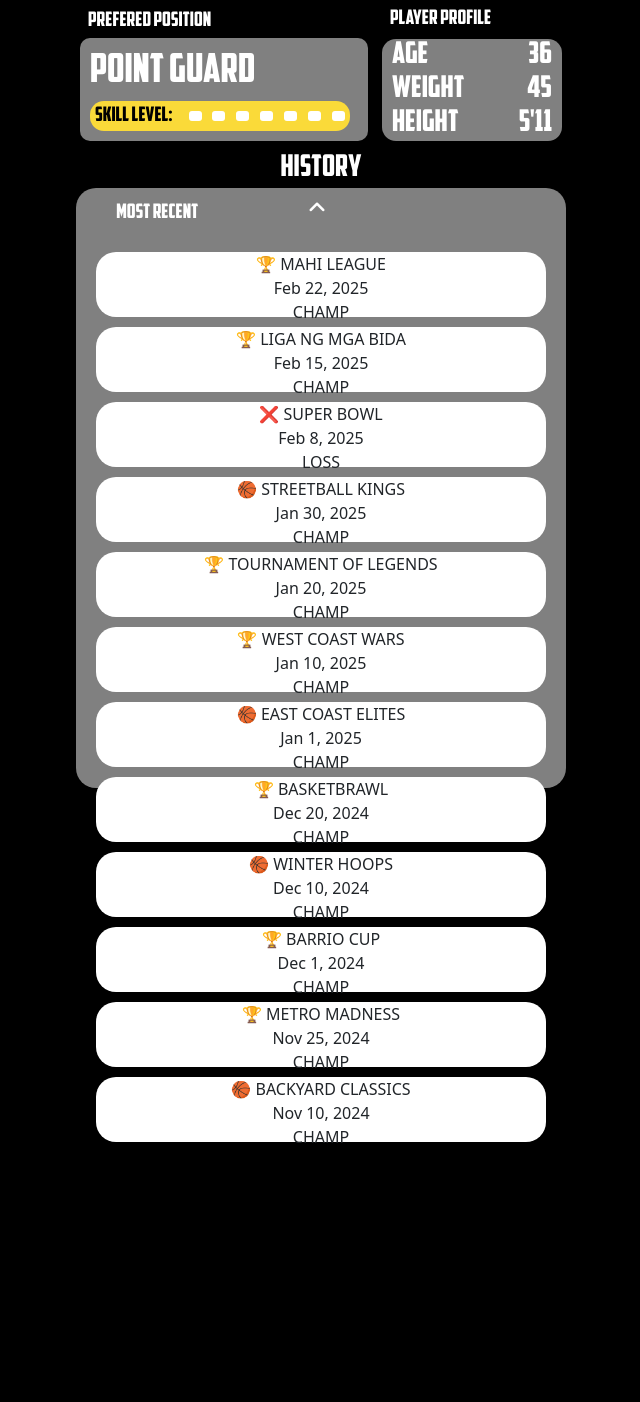
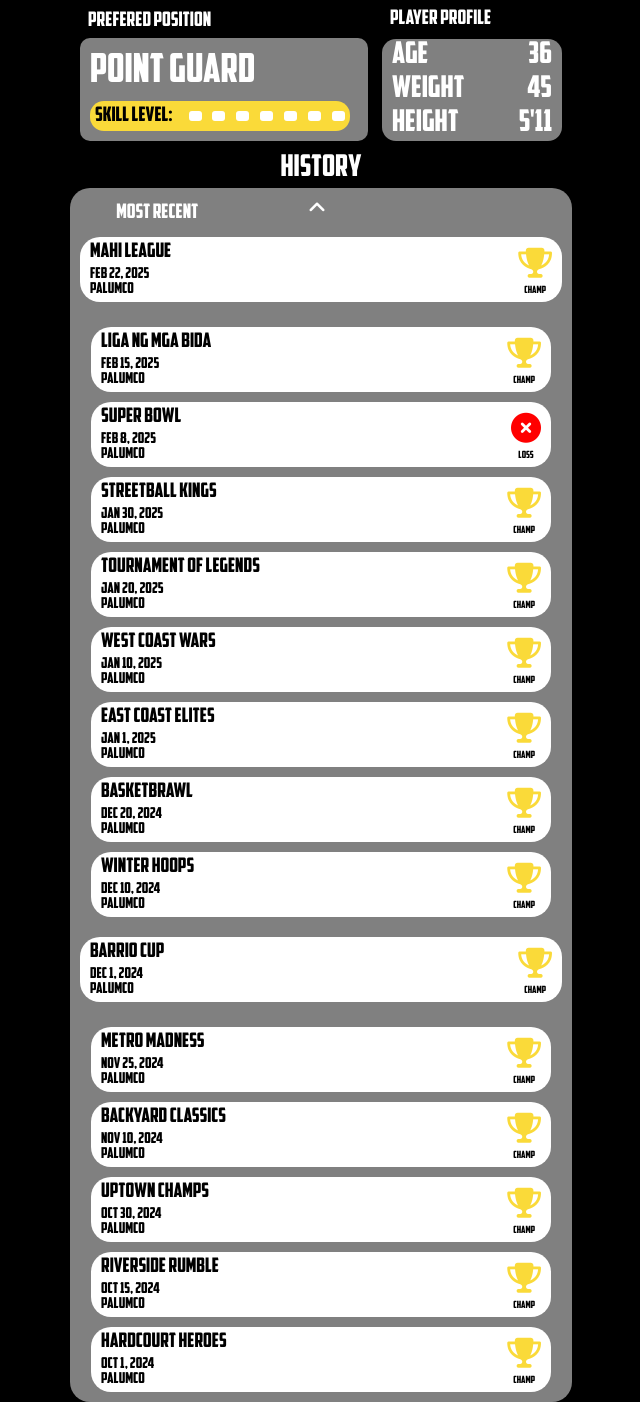
Before and after one commit to EjLaquiorez/LARO-Hub, a Django app: template templates/profile.html in a window 1280 px wide. Shown: the part 254-1656 px from the top of the page, without its empty margins (319-959 px from the left). Before the commit the page ends 1397 px from the top, so only its background shows below. Run offline with Django 5.2, Linux system fonts and the light colour scheme; the template is opened without the code that fills it, so the values that code supplies are empty.

Commit message:
UI All Profile refinement

```diff
--- a/static/scripts/history.js
+++ b/static/scripts/history.js
@@ -1,24 +1,42 @@
         const historyData = [
-          { label: "🏆 MAHI LEAGUE", date: "Feb 22, 2025", result: "CHAMP" },
-          { label: "🏆 LIGA NG MGA BIDA", date: "Feb 15, 2025", result: "CHAMP" },
-          { label: "❌ SUPER BOWL", date: "Feb 8, 2025", result: "LOSS" },
-          { label: "🏀 STREETBALL KINGS", date: "Jan 30, 2025", result: "CHAMP" },
-          { label: "🏆 TOURNAMENT OF LEGENDS", date: "Jan 20, 2025", result: "CHAMP" },
-          { label: "🏆 WEST COAST WARS", date: "Jan 10, 2025", result: "CHAMP" },
-          { label: "🏀 EAST COAST ELITES", date: "Jan 1, 2025", result: "CHAMP" },
-          { label: "🏆 BASKETBRAWL", date: "Dec 20, 2024", result: "CHAMP" },
-          { label: "🏀 WINTER HOOPS", date: "Dec 10, 2024", result: "CHAMP" },
-          { label: "🏆 BARRIO CUP", date: "Dec 1, 2024", result: "CHAMP" },
-          { label: "🏆 METRO MADNESS", date: "Nov 25, 2024", result: "CHAMP" },
-          { label: "🏀 BACKYARD CLASSICS", date: "Nov 10, 2024", result: "CHAMP" },
-          { label: "🏆 UPTOWN CHAMPS", date: "Oct 30, 2024", result: "CHAMP" },
-          { label: "🏀 RIVERSIDE RUMBLE", date: "Oct 15, 2024", result: "CHAMP" },
-          { label: "🏆 HARDCOURT HEROES", date: "Oct 1, 2024", result: "CHAMP" }
+          { label: "MAHI LEAGUE", location: "Palumco", date: "Feb 22, 2025", trophy: "<i class='fas fa-trophy' style='color: #fada39;'></i>", result: "CHAMP" },
+          { label: "LIGA NG MGA BIDA", location: "Palumco", date: "Feb 15, 2025", trophy: "<i class='fas fa-trophy' style='color: #fada39;'></i>", result: "CHAMP" },
+          { label: "SUPER BOWL", location: "Palumco", date: "Feb 8, 2025", trophy: "<i class='fas fa-times-circle' style='color: red;''></i>", result: "LOSS" },
+          { label: "STREETBALL KINGS", location: "Palumco", date: "Jan 30, 2025", trophy: "<i class='fas fa-trophy' style='color: #fada39;'></i>", result: "CHAMP" },
+          { label: "TOURNAMENT OF LEGENDS", location: "Palumco", date: "Jan 20, 2025", trophy: "<i class='fas fa-trophy' style='color: #fada39;'></i>", result: "CHAMP" },
+          { label: "WEST COAST WARS", location: "Palumco", date: "Jan 10, 2025", trophy: "<i class='fas fa-trophy' style='color: #fada39;'></i>", result: "CHAMP" },
+          { label: "EAST COAST ELITES", location: "Palumco", date: "Jan 1, 2025", trophy: "<i class='fas fa-trophy' style='color: #fada39;'></i>", result: "CHAMP" },
+          { label: "BASKETBRAWL", location: "Palumco", date: "Dec 20, 2024", trophy: "<i class='fas fa-trophy' style='color: #fada39;'></i>", result: "CHAMP" },
+          { label: "WINTER HOOPS", location: "Palumco", date: "Dec 10, 2024", trophy: "<i class='fas fa-trophy' style='color: #fada39;'></i>", result: "CHAMP" },
+          { label: "BARRIO CUP", location: "Palumco", date: "Dec 1, 2024", trophy: "<i class='fas fa-trophy' style='color: #fada39;'></i>", result: "CHAMP" },
+          { label: "METRO MADNESS", location: "Palumco", date: "Nov 25, 2024", trophy: "<i class='fas fa-trophy' style='color: #fada39;'></i>", result: "CHAMP" },
+          { label: "BACKYARD CLASSICS", location: "Palumco", date: "Nov 10, 2024", trophy: "<i class='fas fa-trophy' style='color: #fada39;'></i>", result: "CHAMP" },
+          { label: "UPTOWN CHAMPS", location: "Palumco", date: "Oct 30, 2024", trophy: "<i class='fas fa-trophy' style='color: #fada39;'></i>", result: "CHAMP" },
+          { label: "RIVERSIDE RUMBLE", location: "Palumco", date: "Oct 15, 2024", trophy: "<i class='fas fa-trophy' style='color: #fada39;'></i>", result: "CHAMP" },
+          { label: "HARDCOURT HEROES", location: "Palumco", date: "Oct 1, 2024", trophy: "<i class='fas fa-trophy' style='color: #fada39;'></i>", result: "CHAMP" }
         ];
 
         const container = document.getElementById('containerHistory');
-        const loadChunk = 3;
+        const loadChunk = 9;
         let loadedCount = 0;
+
+        function createHistoryItemMostRecent(entry) {
+          const div = document.createElement('div');
+          div.className = 'itemHistoryMostRecent';
+          div.innerHTML = `
+            <div class="left">
+              <div class="label">${entry.label}</div>
+              <div class="date">${entry.date}</div>
+              <div class="location">${entry.location}</div>
+            </div>
+
+            <div class="resultStat">
+              <div class="trophy">${entry.trophy}</div>
+              <div class="result">${entry.result}</div>
+            </div>
+          `;
+          return div;
+        }
 
         function createHistoryItem(entry) {
           const div = document.createElement('div');
@@ -27,8 +45,13 @@
             <div class="left">
               <div class="label">${entry.label}</div>
               <div class="date">${entry.date}</div>
+              <div class="location">${entry.location}</div>
             </div>
-            <div class="result">${entry.result}</div>
+
+            <div class="resultStat">
+              <div class="trophy">${entry.trophy}</div>
+              <div class="result">${entry.result}</div>
+            </div>
           `;
           return div;
         }
@@ -38,9 +61,17 @@
           const count = Math.min(loadChunk, remaining);
 
           for (let i = 0; i < count; i++) {
-            const entry = historyData[loadedCount++];
-            const item = createHistoryItem(entry);
-            container.appendChild(item);
+            if (i == 0) {
+              const entry = historyData[loadedCount++];
+              const item = createHistoryItemMostRecent(entry);
+              container.appendChild(item);
+
+            } else {
+              const entry = historyData[loadedCount++];
+              const item = createHistoryItem(entry);
+              container.appendChild(item);
+            }
+
           }
         }
 
--- /dev/null
+++ b/static/styles/historyformat.css
@@ -0,0 +1,164 @@
+@font-face {
+    font-family: 'AmericanCaptain';
+    src: url('fonts/AmericanCaptain.ttf') format('woff2');
+}
+
+.userHistory {
+    display: flex;
+    flex-direction: column;
+    text-align: center;
+    margin-top: 10px;
+}
+
+.userHistory h4 {
+    color: white;
+    font-family: AmericanCaptain;
+    font-size: 30px;
+    margin-bottom: 1px;
+}
+.containerHistory {
+    background-color: gray;
+    height: auto;
+    width: auto;
+    border-radius: 20px;
+    display: flex;
+    flex-direction: column;
+    align-items: center;
+    overflow: visible;
+}
+
+.mostRecent {
+    display: flex;
+    flex-direction: row;
+    justify-content: space-between;
+    gap: 100px;
+    margin-top: 10px;
+
+}
+
+.mostRecent p {
+    color: white;
+    font-family: AmericanCaptain;
+    font-size: 20px;
+    margin-bottom: -1px;
+    margin-right: 10px;
+
+}
+
+.mostRecent i {
+    margin-right: 200px;
+    font-size: 20px;
+    color: white;
+}
+
+.itemHistory {
+    display: flex;
+    flex-direction: row;
+    justify-content: space-between;
+    background-color: white;
+    height: 65px;
+    width: 460px;
+    border-radius: 20px;
+    margin-bottom: 10px;
+
+}
+
+.itemHistory .left {
+    color: black;
+    font-size: 20px;
+    font-family: AmericanCaptain;
+    display: flex;
+    flex-direction: column;
+    text-align: left;
+    margin-left: 10px;
+}
+
+.itemsHistory .label {
+    color: black;
+    font-size: 20px;
+    display: flex;
+    flex-direction: column;
+    text-align: left;
+    margin-left: 10px;
+}
+
+.itemHistory .date, .itemHistory .location {
+    font-size: 15px;
+    margin: 0px;
+    line-height: 1;
+}
+
+.itemHistory .resultStat {
+    display: flex;
+    flex-direction: column;
+    justify-content: center;
+    align-items: center;
+    margin-right: 10px;
+    line-height: 1.4;
+
+}
+
+.itemHistory .resultStat .trophy {
+    font-size: 30px;
+}
+
+.itemHistory .resultStat .result {
+    color: black;
+    font-size: 10px;
+    font-family: AmericanCaptain;
+}
+
+.itemHistoryMostRecent {
+    display: flex;
+    flex-direction: row;
+    justify-content: space-between;
+    background-color: white;
+    height: 65px;
+    width: 482px;
+    border-radius: 20px;
+    margin: 10px;
+    margin-bottom: 25px;
+}
+
+.itemHistoryMostRecent .left {
+    color: black;
+    font-size: 20px;
+    font-family: AmericanCaptain;
+    display: flex;
+    flex-direction: column;
+    text-align: left;
+    margin-left: 10px;
+}
+
+.itemHistoryMostRecent .label {
+    color: black;
+    font-size: 20px;
+    display: flex;
+    flex-direction: column;
+    text-align: left;
+}
+
+.itemHistoryMostRecent .date, .itemHistoryMostRecent .location {
+    font-size: 15px;
+    margin: 0px;
+    line-height: 1;
+}
+
+.itemHistoryMostRecent .resultStat{
+    display: flex;
+    flex-direction: column;
+    justify-content: center;
+    align-items: center;
+    margin-right: 10px;
+    line-height: 1.4;
+}
+
+.itemHistoryMostRecent .resultStat .trophy {
+    font-size: 30px;
+}
+
+.itemHistoryMostRecent .resultStat .result {
+    color: black;
+    font-size: 10px;
+    font-family: AmericanCaptain;
+}
--- a/static/styles/profile.css
+++ b/static/styles/profile.css
@@ -276,8 +276,8 @@
 }
 .containerHistory {
     background-color: gray;
-    height: 600px;
-    width: 490px;
+    height: auto;
+    width: auto;
     border-radius: 20px;
     display: flex;
     flex-direction: column;
@@ -314,6 +314,7 @@
     height: 65px;
     width: 470px;
     border-radius: 20px;
+    margin: 10px;
     margin-bottom: 25px;
 }
 
--- a/templates/historyprofile.html
+++ b/templates/historyprofile.html
@@ -11,6 +11,7 @@
 
 
     <link rel="stylesheet" href="../static/styles/historyprofile.css">
+    <link rel="stylesheet" href="../static/styles/historyformat.css">
 </head>
 <body>
     <div class="containerProfile">
--- a/templates/profile.html
+++ b/templates/profile.html
@@ -10,6 +10,7 @@
     <link rel="stylesheet" href="https://cdnjs.cloudflare.com/ajax/libs/font-awesome/6.5.0/css/all.min.css">
 
     <link rel="stylesheet" href="../static/styles/profile.css">
+    <link rel="stylesheet" href="../static/styles/historyformat.css">
 </head>
 <body>
     <div class="containerProfile">
@@ -96,8 +97,6 @@
             <i class="fas fa-angle-up"></i>
           </div>
 
-          <div class="highligthHistory"></div>
-
           <!-- Initial items to be replaced -->
           <!-- They will be generated dynamically -->
         </div>
```
Also changed, not shown: static/styles/historyprofile.css (+0 -63 lines), templates/editprofile.html (+11 -31 lines), templates/myprofile.html (+11 -30 lines).
